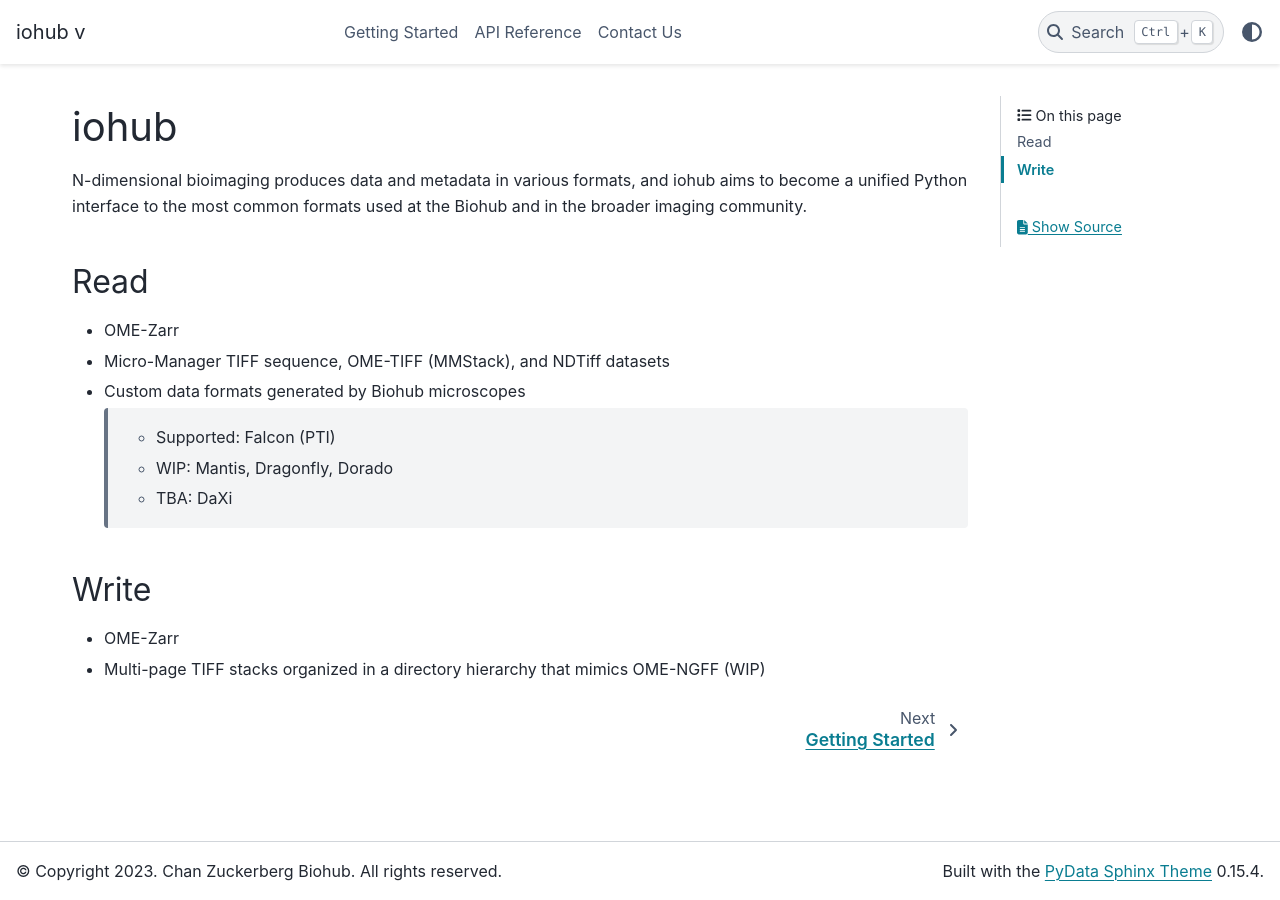
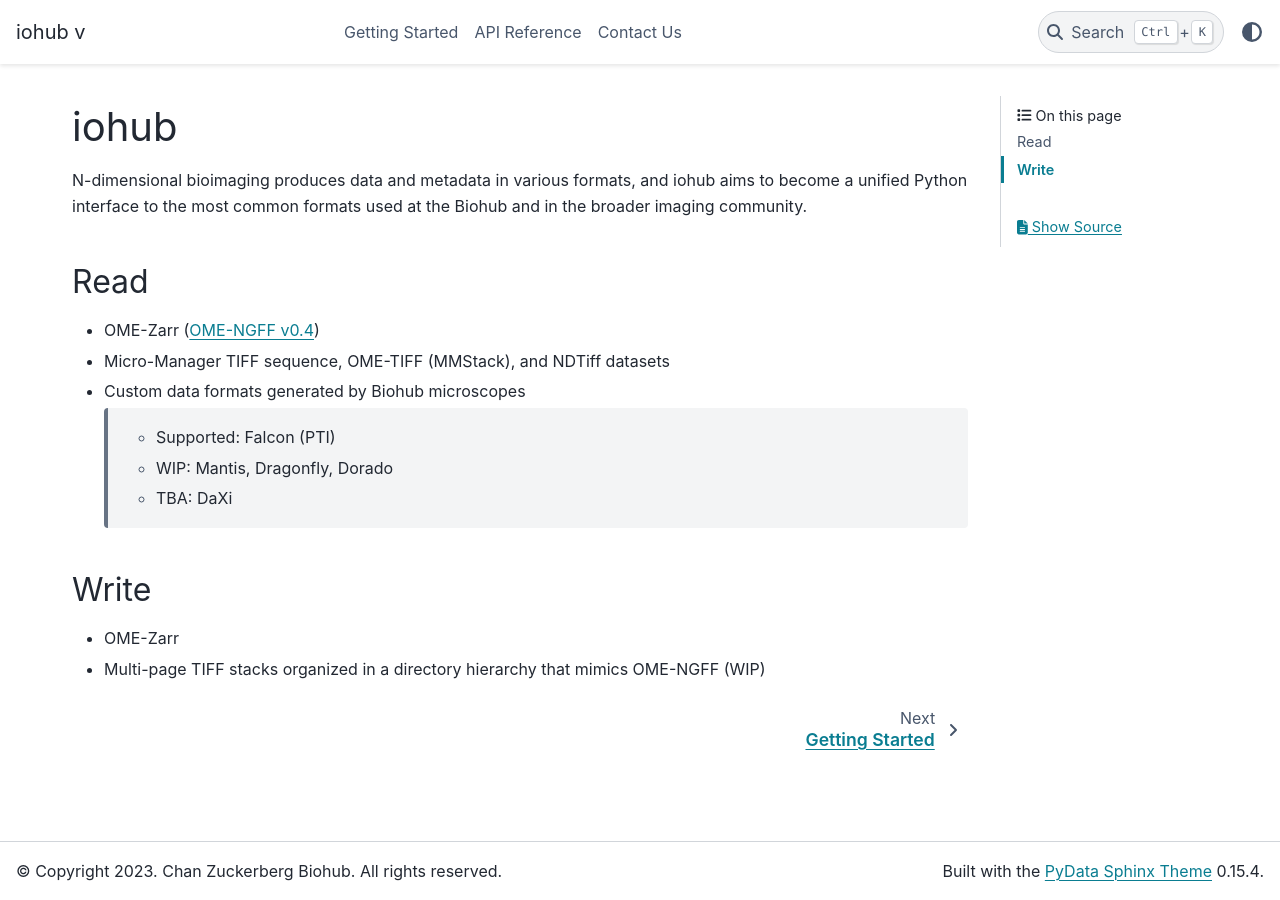
Before and after one commit to czbiohub-sf/iohub, a Sphinx documentation site: the page built from docs/source/index.rst, in a window 1280 px wide. Built offline with Sphinx 7.4.7 and the PyData theme 0.15.4, drawn with Linux system fonts in a browser that asks for light colours; the version number could not be read and is left out.

Commit message:
fix link lost in merging

```diff
--- a/docs/source/index.rst
+++ b/docs/source/index.rst
@@ -9,7 +9,7 @@ used at the Biohub and in the broader imaging community.
 Read
 ----
 
-- OME-Zarr
+- OME-Zarr (`OME-NGFF v0.4 <https://ngff.openmicroscopy.org/0.4/>`_)
 
 - Micro-Manager TIFF sequence, OME-TIFF (MMStack), and NDTiff datasets
 
```
